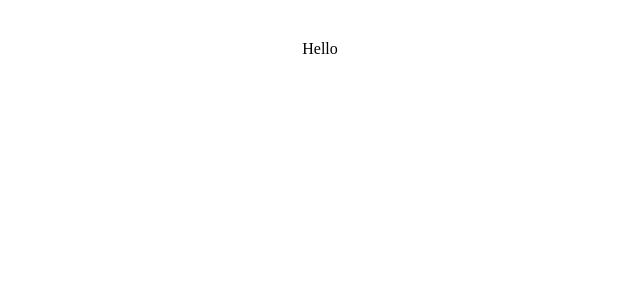
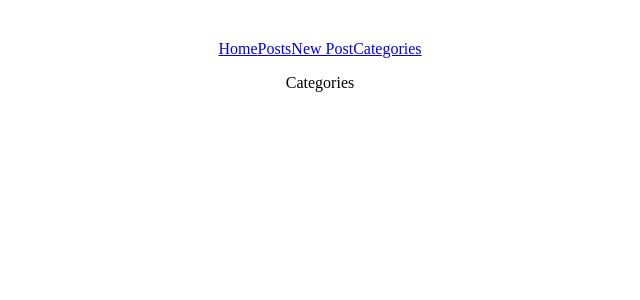
Before and after one commit to II-Paulus-II/project-week7, a React (Vite) app in the folder client/: page /categories in a window 1280 px wide. Shown: the top 300 px of the page, without its empty margins (320-960 px from the left). Built offline with nearby package versions, Linux system fonts and the light colour scheme.

Commit message:
set up basic page components

```diff
--- a/client/package.json
+++ b/client/package.json
@@ -11,7 +11,8 @@
   },
   "dependencies": {
     "react": "^18.2.0",
-    "react-dom": "^18.2.0"
+    "react-dom": "^18.2.0",
+    "react-router-dom": "^6.21.3"
   },
   "devDependencies": {
     "@types/react": "^18.2.43",
--- a/client/src/App.jsx
+++ b/client/src/App.jsx
@@ -1,11 +1,26 @@
-import { useState } from 'react'
-import './App.css'
+import { useState } from "react";
+import { BrowserRouter, Routes, Route, Link } from "react-router-dom";
+import "./App.css";
+import Home from "./pages/Home.jsx";
+import Posts from "./pages/Posts.jsx";
+import Newpost from "./pages/Newpost.jsx";
+import Categories from "./pages/Categories.jsx";
 
 function App() {
 
   return (
     <>
-    <div>Hello</div>
+    <Link to="/">Home</Link>
+    <Link to="/posts">Posts</Link>
+    <Link to="/newpost">New Post</Link>
+    <Link to="/categories">Categories</Link>
+    <Routes>
+      <Route path="/" element={<Home />} />
+      <Route path="/posts" element={<Posts />} />
+      <Route path="/newpost" element={<Newpost />} />
+      <Route path="/categories" element={<Categories />} />
+    </Routes>
+    <div></div>
     </>
   )
 }
--- /dev/null
+++ b/client/src/pages/Categories.jsx
@@ -0,0 +1,7 @@
+export default function Categories() {
+  return (
+    <>
+    <p>Categories</p>
+    </>
+  );
+};
--- /dev/null
+++ b/client/src/pages/Home.jsx
@@ -0,0 +1,7 @@
+export default function Home() {
+  return (
+    <>
+    <p>Home</p>
+    </>
+  );
+};
--- /dev/null
+++ b/client/src/pages/Newpost.jsx
@@ -0,0 +1,7 @@
+export default function Newpost() {
+  return (
+    <>
+    <p>Newpost</p>
+    </>
+  );
+};
--- /dev/null
+++ b/client/src/pages/Posts.jsx
@@ -0,0 +1,19 @@
+import { useState, useEffect } from "react";
+
+export default function Posts() {
+
+  const [posts, setPosts] = useState([]);
+  useEffect(() => {
+    handleFetchPosts();
+  }, []);
+
+  async function handleFetchPosts () {
+
+  }
+
+  return (
+    <>
+    <p>Posts</p>
+    </>
+  );
+};
```
Also changed, not shown: client/src/main.jsx (+6 -3 lines), 1 other file (tests, documents, lock files or other folders).
